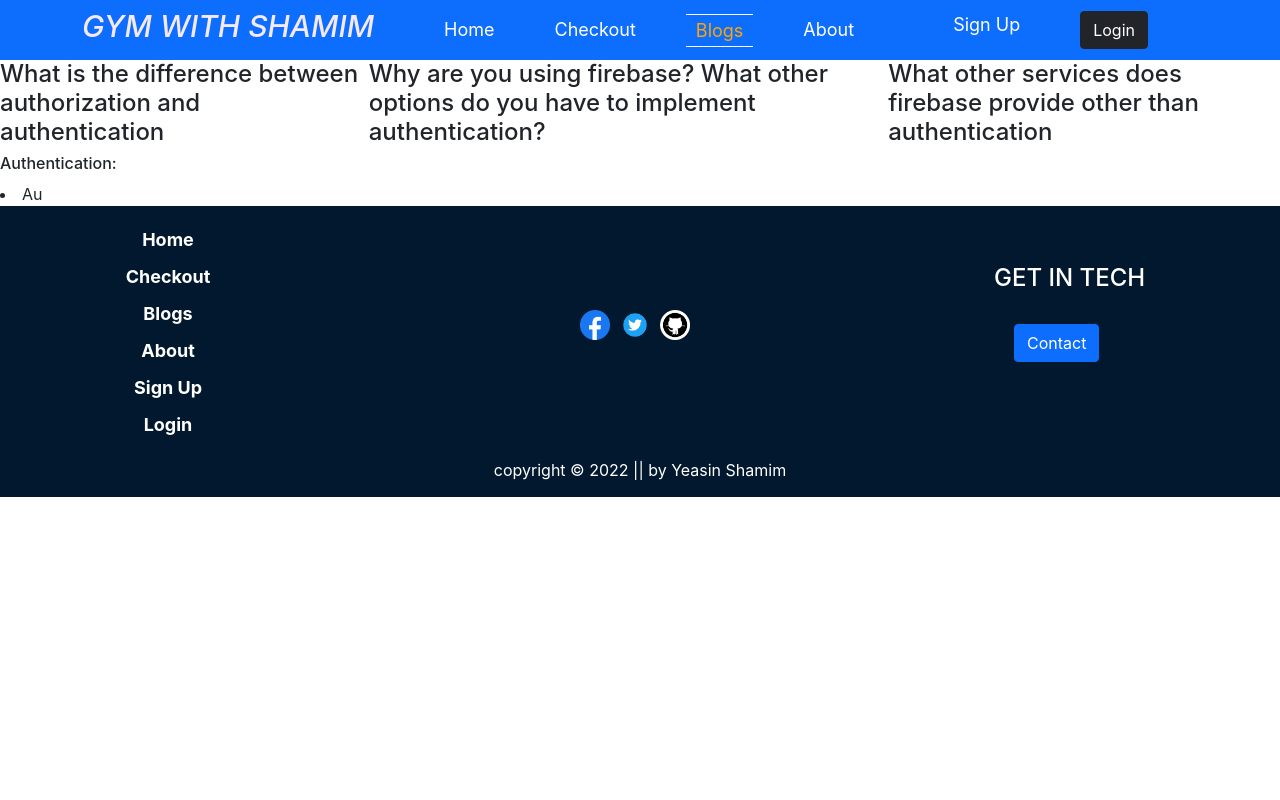
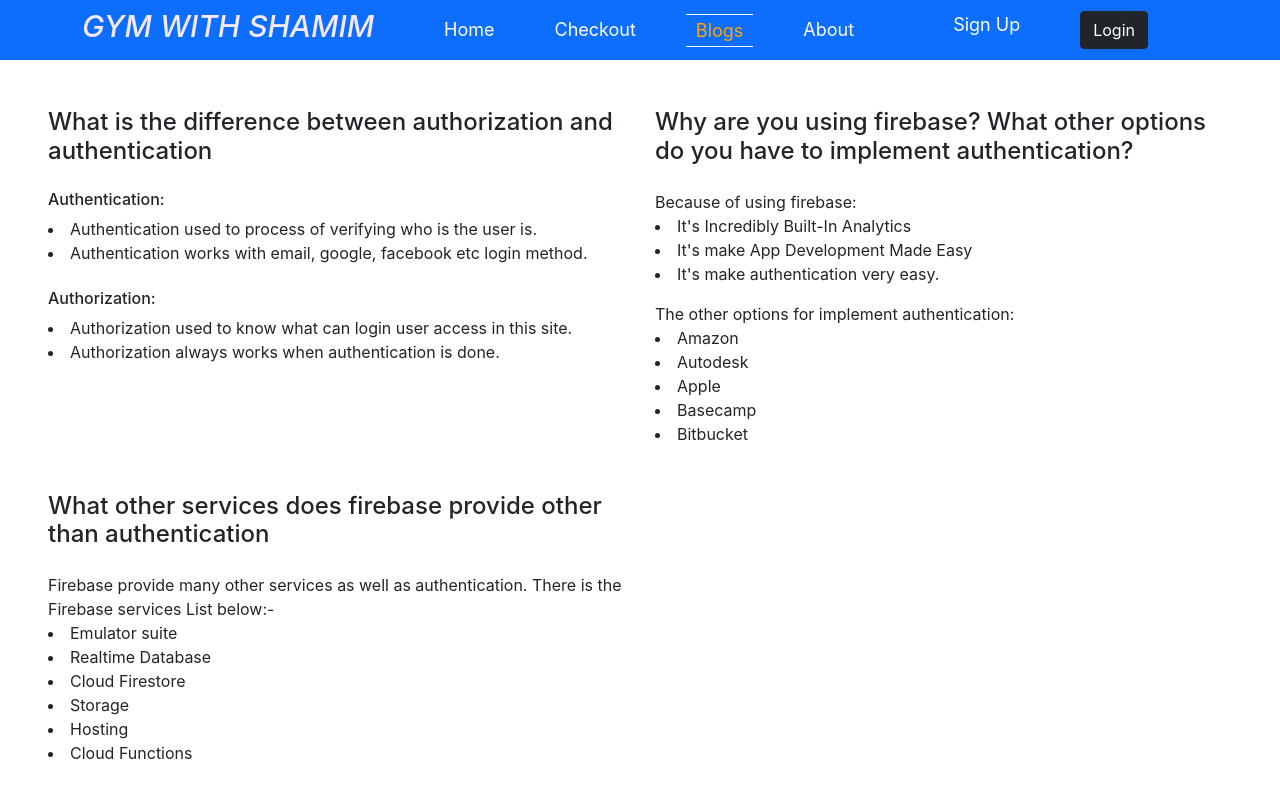
Before and after one commit to yeasinshamimdev/independent-service-provider, a React (Create React App) app: page /blogs in a window 1280 px wide. Shown: the top 800 px of the page. Built offline with nearby package versions, Linux system fonts and the light colour scheme; no server answers.

Commit message:
project complate

```diff
--- a/src/Pages/About/About.js
+++ b/src/Pages/About/About.js
@@ -11,7 +11,7 @@ const About = () => {
             <div >
                 <h1 className='text-center mt-3'>Hi there,</h1>
                 <h2 className='text-center mb-4'>I am Yeasin Shamim</h2>
-                <p className='text-justify'>I have big dream to be a full stack web developer. I have already start this journey with programming hero community. My skills is:- HTML, CSS, Bootstrap, tailwind css, javaScript, Regex, React Js, Firebase, Material UI, Figma, React firebase hooks etc. I am very hard working person. I love pain. Because without pain you can't gain anything. So I want to very hard work for be a web developer. </p>
+                <p className='text-justify'>My goals:- I have big dream to be a full stack web developer. I have already start this journey with programming hero community. My skills is:- HTML, CSS, Bootstrap, tailwind css, javaScript, Regex, React Js, Firebase, Material UI, Figma, React firebase hooks etc. I am very hard working person. I love pain. Because without pain you can't gain anything. So I want to very hard work for be a web developer. </p>
             </div>
         </div>
     );
--- a/src/Pages/Blogs/Blogs.css
+++ b/src/Pages/Blogs/Blogs.css
@@ -0,0 +1,13 @@
+.blogs-container{
+    display: grid;
+    grid-template-columns: repeat(2, 1fr);
+    grid-gap: 30px;
+}
+
+
+@media only screen and (max-width: 568px) {
+    .blogs-container{
+        display: grid;
+        grid-template-columns: repeat(1, 1fr);
+    }
+}
--- a/src/Pages/Blogs/Blogs.js
+++ b/src/Pages/Blogs/Blogs.js
@@ -3,19 +3,41 @@ import './Blogs.css';
 
 const Blogs = () => {
     return (
-        <div className='d-flex'>
+        <div className='blogs-container p-5'>
             <div>
                 <h4>What is the difference between authorization and authentication</h4>
-                <h6>Authentication:</h6>
-                <li>Au</li>
+                <h6 className='mt-4'>Authentication:</h6>
+                <li>Authentication used to process of verifying who is the user is.</li>
+                <li>Authentication works with email, google, facebook etc login method. </li>
+                <h6 className='mt-4'>Authorization:</h6>
+                <li>Authorization used to know what can login user access in this site. </li>
+                <li>Authorization always works when authentication is done. </li>
             </div>
             <div>
                 <h4>Why are you using firebase? What other options do you have to implement authentication?</h4>
-                <p></p>
+                <p className='mt-4'>Because of using firebase:
+                    <li>It's Incredibly Built-In Analytics</li>
+                    <li>It's make App Development Made Easy</li>
+                    <li>It's make authentication very easy.</li>
+                </p>
+                <p>The other options for implement authentication:
+                    <li>Amazon</li>
+                    <li>Autodesk</li>
+                    <li>Apple</li>
+                    <li>Basecamp</li>
+                    <li>Bitbucket</li>
+                </p>
             </div>
             <div>
                 <h4>What other services does firebase provide other than authentication</h4>
-                <p></p>
+                <p className='mt-4'>Firebase provide many other services as well as authentication. There is the Firebase services List below:-
+                    <li>Emulator suite</li>
+                    <li>Realtime Database</li>
+                    <li>Cloud Firestore</li>
+                    <li>Storage</li>
+                    <li>Hosting</li>
+                    <li>Cloud Functions</li>
+                </p>
             </div>
         </div>
     );
```
